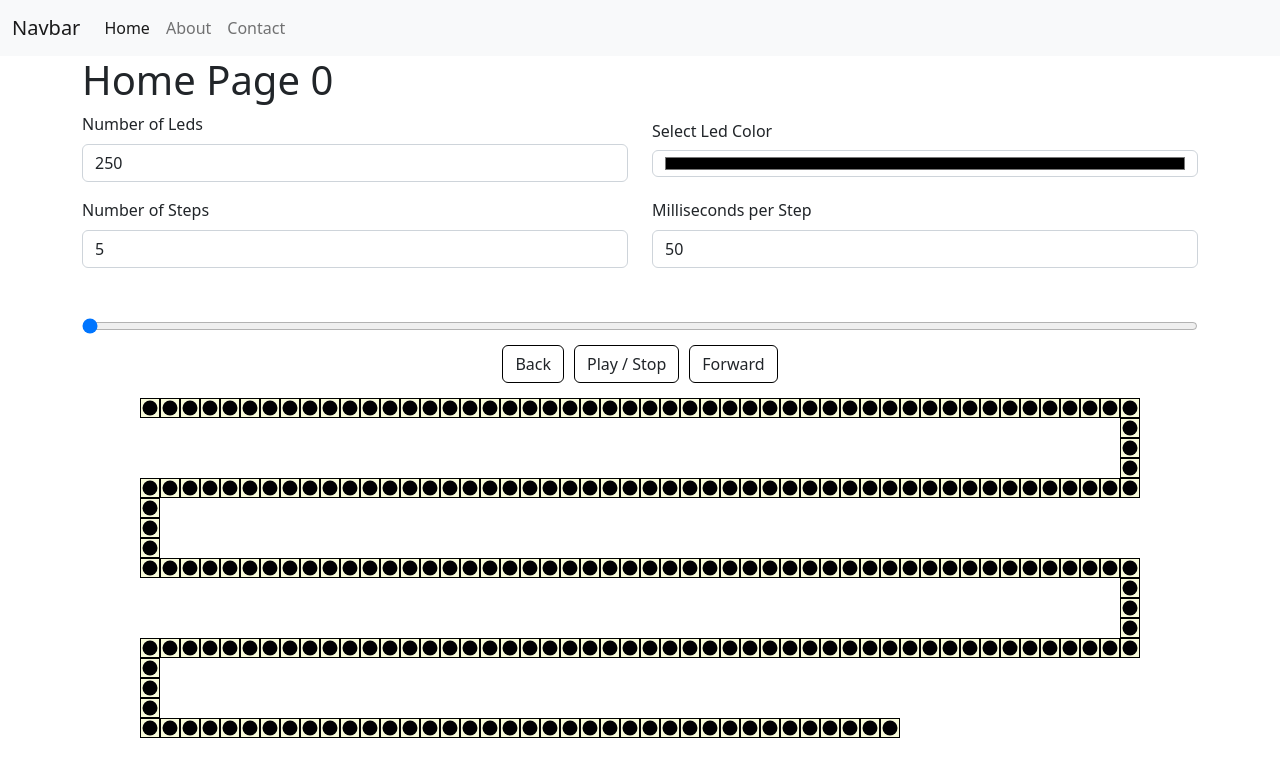
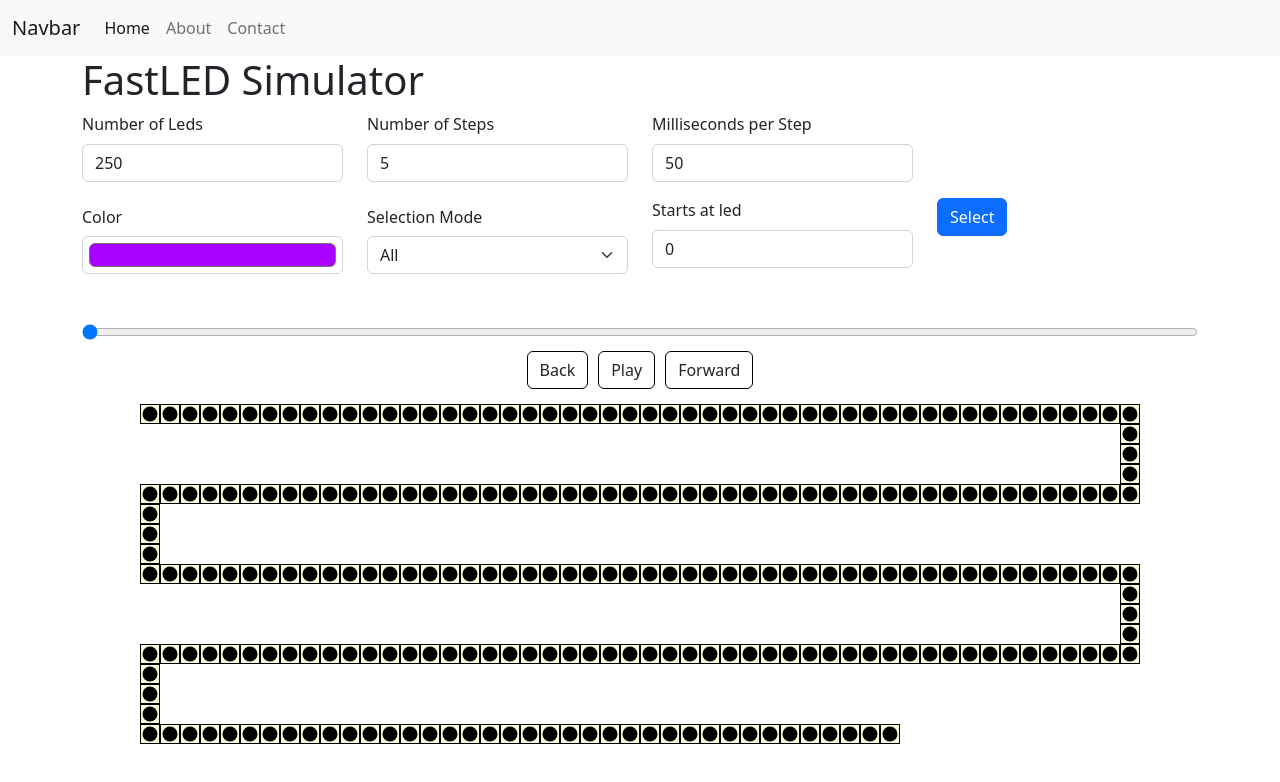
Before and after one commit to phptuts/fastled-animator, a React (Create React App) app: page / in a window 1280 px wide. Shown: the top 782 px of the page. Built offline with nearby package versions, Linux system fonts and the light colour scheme.

Commit message:
Day 12 Complete

```diff
--- a/src/components/LedStrip/Led.js
+++ b/src/components/LedStrip/Led.js
@@ -3,9 +3,15 @@
 import LedsContext from '../../context/led/ledContext';
 
 const Led = ({ led }) => {
-  const { dispatch } = useContext(LedsContext);
+  const {
+    dispatch,
+    state: { playing },
+  } = useContext(LedsContext);
 
   function onSelectLed() {
+    if (playing) {
+      return;
+    }
     dispatch({
       type: !led.selected
         ? ACTION_TYPES.SELECT_LED
@@ -17,7 +23,9 @@
   return (
     <div
       onClick={onSelectLed}
-      className={`led ${led.selected ? 'selected' : ''} ${led.position}`}
+      className={`led ${led.selected && !playing ? 'selected' : ''} ${
+        led.position
+      }`}
     >
       <div
         style={{
--- a/src/components/Player.js
+++ b/src/components/Player.js
@@ -1,18 +1,20 @@
-import React, { useContext } from 'react';
+import React, { useContext, useEffect, useState } from 'react';
 import { ACTION_TYPES } from '../context/led/ledActions';
 import LedsContext from '../context/led/ledContext';
 
 const Player = () => {
   const {
     dispatch,
-    state: { currentFrameIndex, frames },
+    state: { currentFrameIndex, frames, timePerStep },
   } = useContext(LedsContext);
 
   const onPlayerChange = (e) => {
+    console.log('triggered');
     dispatch({
       type: ACTION_TYPES.CHANGE_POSITION_PLAYER,
       payload: +e.target.value,
     });
+    setPlaying(false);
   };
 
   const onBack = () => {
@@ -22,6 +24,7 @@
         payload: currentFrameIndex - 1,
       });
     }
+    setPlaying(false);
   };
 
   const onForward = () => {
@@ -31,7 +34,49 @@
         payload: currentFrameIndex + 1,
       });
     }
+    setPlaying(false);
   };
+
+  const [playing, setPlaying] = useState(false);
+
+  const togglePlaying = () => {
+    setPlaying((p) => {
+      return !p;
+    });
+    if (currentFrameIndex + 1 >= frames.length) {
+      dispatch({
+        type: ACTION_TYPES.RUN_SIMULATION,
+        payload: 0,
+      });
+    } else {
+      dispatch({
+        type: ACTION_TYPES.RUN_SIMULATION,
+        payload: currentFrameIndex,
+      });
+    }
+  };
+
+  useEffect(() => {
+    const intervalId = setInterval(() => {
+      if (playing) {
+        if (currentFrameIndex + 1 >= frames.length) {
+          setPlaying(false);
+          dispatch({
+            type: ACTION_TYPES.STOP_SIMULATION,
+          });
+        } else {
+          dispatch({
+            type: ACTION_TYPES.RUN_SIMULATION,
+            payload: currentFrameIndex + 1,
+          });
+        }
+      }
+    }, timePerStep);
+
+    return () => {
+      clearInterval(intervalId);
+    };
+  }, [playing, timePerStep, dispatch, frames, currentFrameIndex]);
 
   return (
     <>
@@ -51,7 +96,9 @@
           <button onClick={onBack} className="btn">
             Back
           </button>
-          <button className="btn">Play / Stop</button>
+          <button className="btn" onClick={togglePlaying}>
+            {playing ? 'Stop' : 'Play'}
+          </button>
           <button onClick={onForward} className="btn">
             Forward
           </button>
--- /dev/null
+++ b/src/components/SelectionTools.jsx
@@ -0,0 +1,78 @@
+import React, { useContext, useState } from 'react';
+import { ACTION_TYPES } from '../context/led/ledActions';
+import LedsContext from '../context/led/ledContext';
+
+const SelectionTools = () => {
+  const { dispatch } = useContext(LedsContext);
+
+  const [state, setState] = useState({
+    make_selection: 'none',
+    starts_at: 0,
+  });
+
+  return (
+    <div className="row">
+      <div className="col-3">
+        <label htmlFor="color-picker" className=" col-form-label">
+          Color
+        </label>
+
+        <input
+          type="color"
+          className="form-control form-control-color w-100"
+          id="color-picker"
+          value="#AA00FF"
+          onChange={(e) => {
+            dispatch({
+              type: ACTION_TYPES.CHANGE_SELECTED_COLOR_LEDS,
+              payload: e.target.value,
+            });
+          }}
+        />
+      </div>
+      <div className="col-3">
+        <label htmlFor="color-picker" className=" col-form-label">
+          Selection Mode
+        </label>
+        <select
+          onChange={(e) => {
+            setState((s) => {
+              return { ...s, selection_mode: e.target.value };
+            });
+          }}
+          value={state.make_selection}
+          className="form-select"
+        >
+          <option value="all">All</option>
+          <option value="odd">Odd</option>
+          <option value="even">Even</option>
+          <option value="thirds">Thirds</option>
+          <option value="fourths">Fourths</option>
+        </select>
+      </div>
+      <div className="col-3">
+        <label htmlFor="starts-at" className="form-label">
+          Starts at led
+        </label>
+        <input
+          type="number"
+          className="form-control"
+          id="starts-at"
+          step="1"
+          value={state.starts_at}
+          placeholder="The led to start the selection"
+          onChange={(e) =>
+            setState((s) => {
+              return { ...s, starts_at: e.target.value };
+            })
+          }
+        />
+      </div>
+      <div className="col-3">
+        <button className="btn btn-primary align-text-bottom">Select</button>
+      </div>
+    </div>
+  );
+};
+
+export default SelectionTools;
--- a/src/context/led/ledActions.js
+++ b/src/context/led/ledActions.js
@@ -8,4 +8,6 @@
   MOVE_PLAYER_FORWARD: 'MOVE_PLAYER_FORWARD',
   MOVE_PLAYER_BACKWARD: 'MOVE_PLAYER_BACKWARD',
   CHANGE_POSITION_PLAYER: 'CHANGE_POSITION_PLAYER',
+  RUN_SIMULATION: 'RUN_SIMULATION',
+  STOP_SIMULATION: 'STOP_SIMULATION',
 });
--- a/src/context/led/ledContext.js
+++ b/src/context/led/ledContext.js
@@ -10,6 +10,7 @@
     totalSteps: 5,
     timePerStep: 50,
     numberLeds: 250,
+    playing: false,
     frames: generateFrames(250, 5, []),
   };
 
--- a/src/context/led/ledReducer.js
+++ b/src/context/led/ledReducer.js
@@ -57,6 +57,18 @@
       return cloneDeep({
         ...state,
         currentFrameIndex: action.payload,
+        playing: false,
+      });
+    case ACTION_TYPES.RUN_SIMULATION:
+      return cloneDeep({
+        ...state,
+        currentFrameIndex: action.payload,
+        playing: true,
+      });
+    case ACTION_TYPES.STOP_SIMULATION:
+      return cloneDeep({
+        ...state,
+        playing: false,
       });
     default:
       return state;
--- a/src/pages/Home.js
+++ b/src/pages/Home.js
@@ -1,24 +1,25 @@
 import React, { useContext } from 'react';
 import Leds from '../components/LedStrip/Leds';
 import Player from '../components/Player';
+import SelectionTools from '../components/SelectionTools';
 import { ACTION_TYPES } from '../context/led/ledActions';
 import LedsContext from '../context/led/ledContext';
 
 const Home = () => {
   const {
     dispatch,
-    state: { currentFrameIndex, numberLeds, totalSteps, timePerStep },
+    state: { numberLeds, totalSteps, timePerStep },
   } = useContext(LedsContext);
 
   return (
     <>
       <div className="row">
         <div className="col">
-          <h1>Home Page {currentFrameIndex}</h1>
+          <h1>FastLED Simulator</h1>
         </div>
       </div>
       <div className="row mb-3">
-        <div className="col-6">
+        <div className="col-3">
           <label htmlFor="number-of-leds" className="form-label">
             Number of Leds
           </label>
@@ -36,26 +37,8 @@
             }}
           />
         </div>
-        <div className="col-6">
-          <label htmlFor="color-picker" className=" col-form-label">
-            Select Led Color
-          </label>
 
-          <input
-            type="color"
-            className="form-control"
-            id="color-picker"
-            onChange={(e) => {
-              dispatch({
-                type: ACTION_TYPES.CHANGE_SELECTED_COLOR_LEDS,
-                payload: e.target.value,
-              });
-            }}
-          />
-        </div>
-      </div>
-      <div className="row">
-        <div className="col-6">
+        <div className="col-3">
           <label htmlFor="numSteps" className="form-label">
             Number of Steps
           </label>
@@ -73,7 +56,7 @@
             }
           />
         </div>
-        <div className="col-6">
+        <div className="col-3">
           <label htmlFor="seconds-per-step" className="form-label">
             Milliseconds per Step
           </label>
@@ -86,13 +69,14 @@
             value={timePerStep}
             onChange={(e) =>
               dispatch({
-                type: ACTION_TYPES.CHANGE,
+                type: ACTION_TYPES.CHANGE_TIME_PER_STEP,
                 payload: e.target.value,
               })
             }
           />
         </div>
       </div>
+      <SelectionTools />
 
       <Player />
 
```
